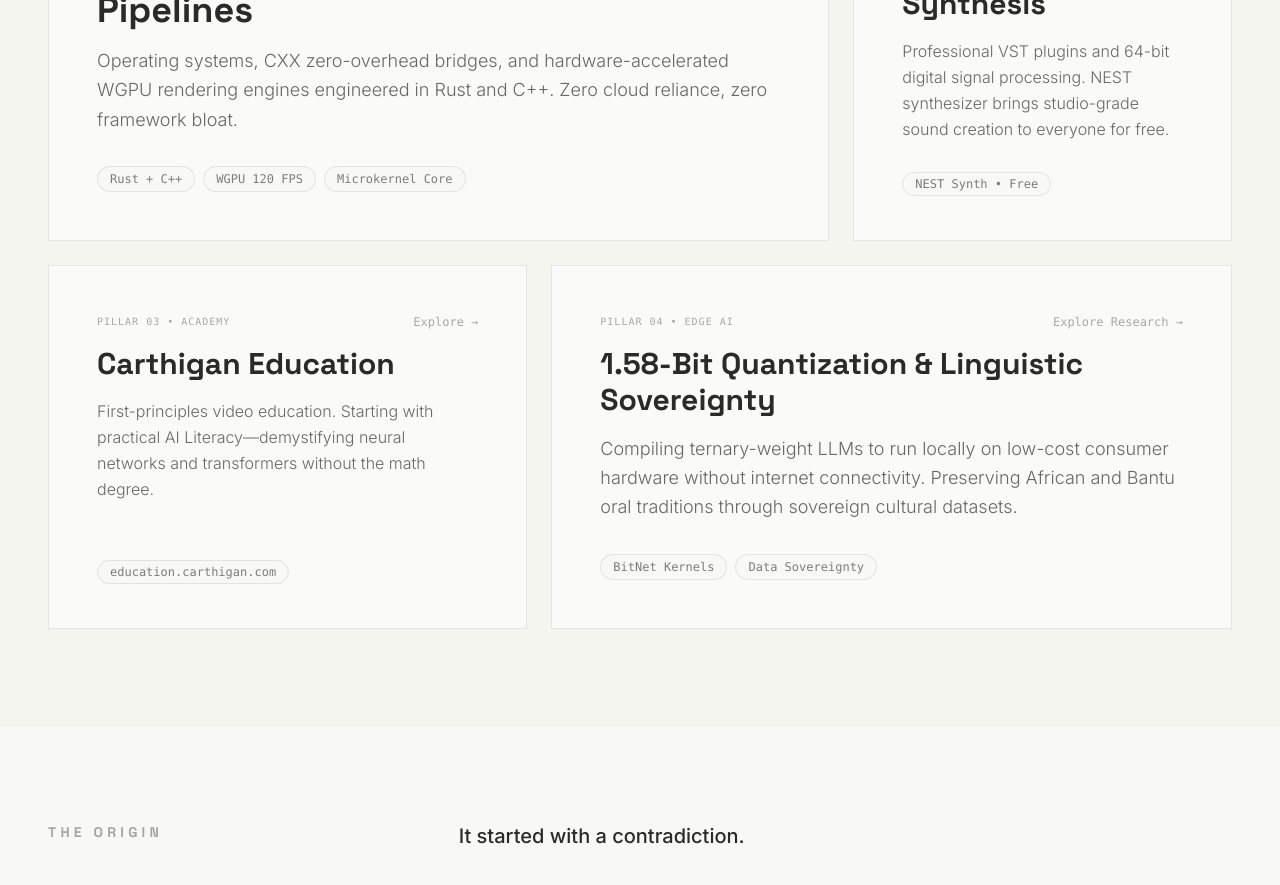
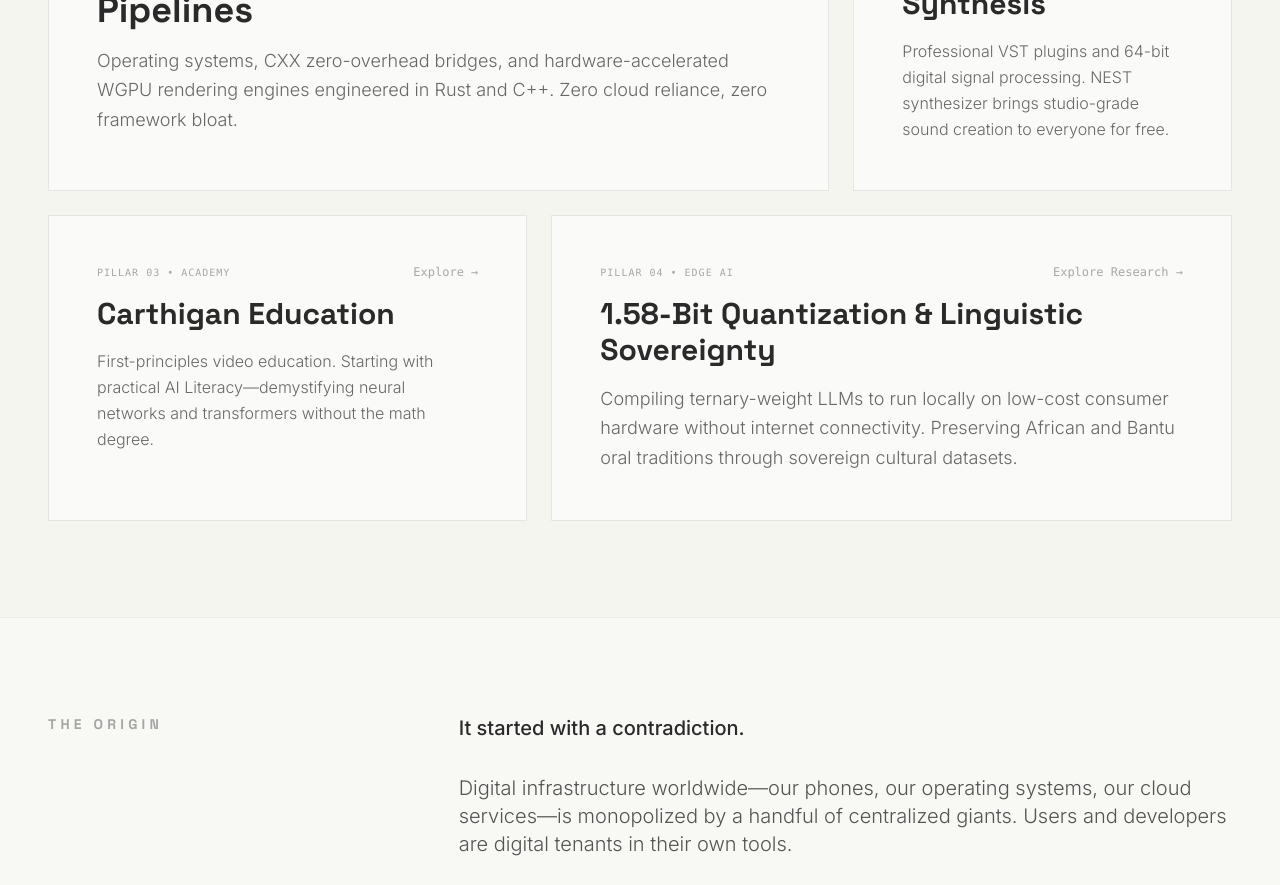
Before and after one commit to Carthigan-Open-Source/carthigan, a SvelteKit app: page /about in a window 1280 px wide. Shown: the part 920-1805 px from the top of the page. Built offline with nearby package versions, Linux system fonts and the light colour scheme.

Commit message:
chore: remove pill badges from strategic pillar cards on about page

```diff
--- a/src/routes/about/+page.svelte
+++ b/src/routes/about/+page.svelte
@@ -99,12 +99,6 @@
             Operating systems, CXX zero-overhead bridges, and hardware-accelerated WGPU rendering engines engineered in Rust and C++. Zero cloud reliance, zero framework bloat.
           </p>
         </div>
-
-        <div class="pt-8 flex flex-wrap gap-2 text-xs font-mono text-carthigan-charcoal/60">
-          <span class="border border-carthigan-charcoal/10 px-3 py-1 rounded-full bg-carthigan-cream/50">Rust + C++</span>
-          <span class="border border-carthigan-charcoal/10 px-3 py-1 rounded-full bg-carthigan-cream/50">WGPU 120 FPS</span>
-          <span class="border border-carthigan-charcoal/10 px-3 py-1 rounded-full bg-carthigan-cream/50">Microkernel Core</span>
-        </div>
       </a>
 
       <!-- Pillar 2: Carthigan Studio -->
@@ -127,10 +121,6 @@
           <p class="text-carthigan-charcoal/70 font-light leading-relaxed">
             Professional VST plugins and 64-bit digital signal processing. NEST synthesizer brings studio-grade sound creation to everyone for free.
           </p>
-        </div>
-
-        <div class="pt-8 text-xs font-mono text-carthigan-charcoal/60">
-          <span class="border border-carthigan-charcoal/10 px-3 py-1 rounded-full bg-carthigan-cream/50">NEST Synth • Free</span>
         </div>
       </a>
 
@@ -155,10 +145,6 @@
             First-principles video education. Starting with practical AI Literacy—demystifying neural networks and transformers without the math degree.
           </p>
         </div>
-
-        <div class="pt-8 text-xs font-mono text-carthigan-charcoal/60">
-          <span class="border border-carthigan-charcoal/10 px-3 py-1 rounded-full bg-carthigan-cream/50">education.carthigan.com</span>
-        </div>
       </a>
 
       <!-- Pillar 4: Sovereign Edge Intelligence -->
@@ -181,11 +167,6 @@
           <p class="text-carthigan-charcoal/70 text-lg font-light leading-relaxed">
             Compiling ternary-weight LLMs to run locally on low-cost consumer hardware without internet connectivity. Preserving African and Bantu oral traditions through sovereign cultural datasets.
           </p>
-        </div>
-
-        <div class="pt-8 flex flex-wrap gap-2 text-xs font-mono text-carthigan-charcoal/60">
-          <span class="border border-carthigan-charcoal/10 px-3 py-1 rounded-full bg-carthigan-cream/50">BitNet Kernels</span>
-          <span class="border border-carthigan-charcoal/10 px-3 py-1 rounded-full bg-carthigan-cream/50">Data Sovereignty</span>
         </div>
       </a>
     </div>
```
